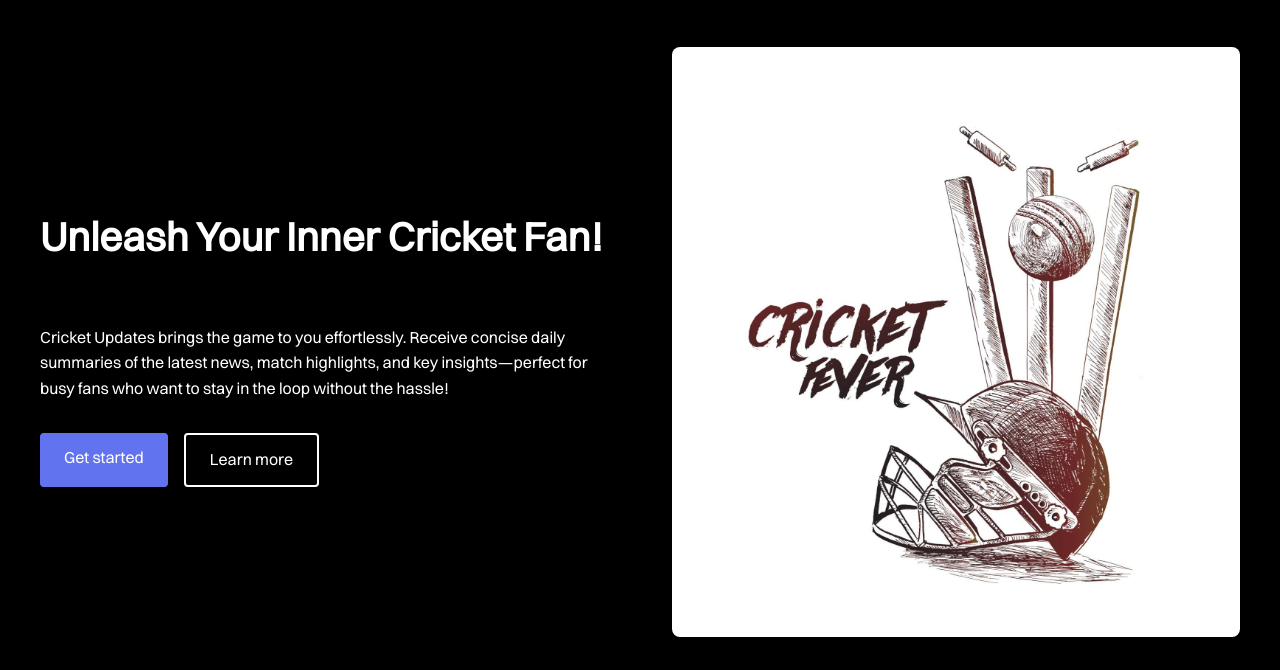
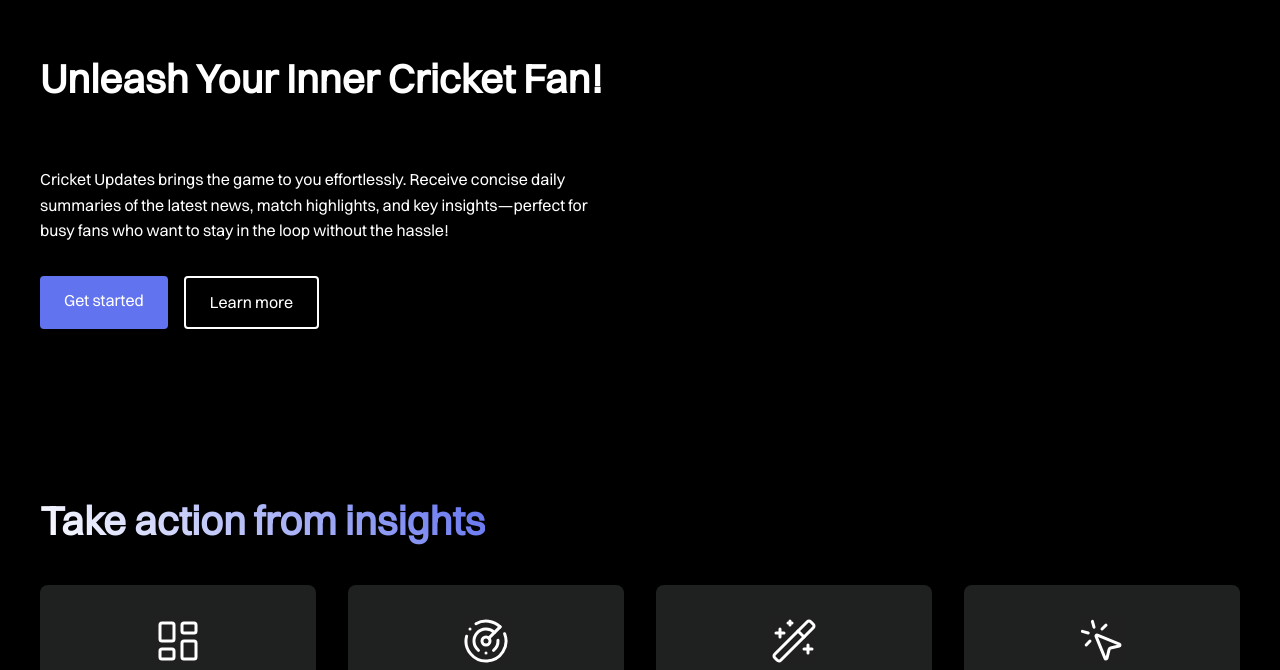
Before and after one commit to anuchange/cricket-updates, a plain HTML site: page src/static/index.html in a window 1280 px wide. Shown: the part 97-767 px from the top of the page. Drawn offline with Linux system fonts and the light colour scheme.

Commit message:
Bug fix in index.html

```diff
--- a/src/static/index.html
+++ b/src/static/index.html
@@ -266,9 +266,6 @@
                         <a href="#learn-more" class="button button-secondary fade-in delay-3">Learn more</a>
                     </div>
                 </div>
-                <div class="image-wrapper">
-                    <img src="/static/files/cricket_bg.jpg" alt="Cricket" class="hero-image fade-in delay-4">
-                </div>
             </div>
         </div>
     </section>
```
